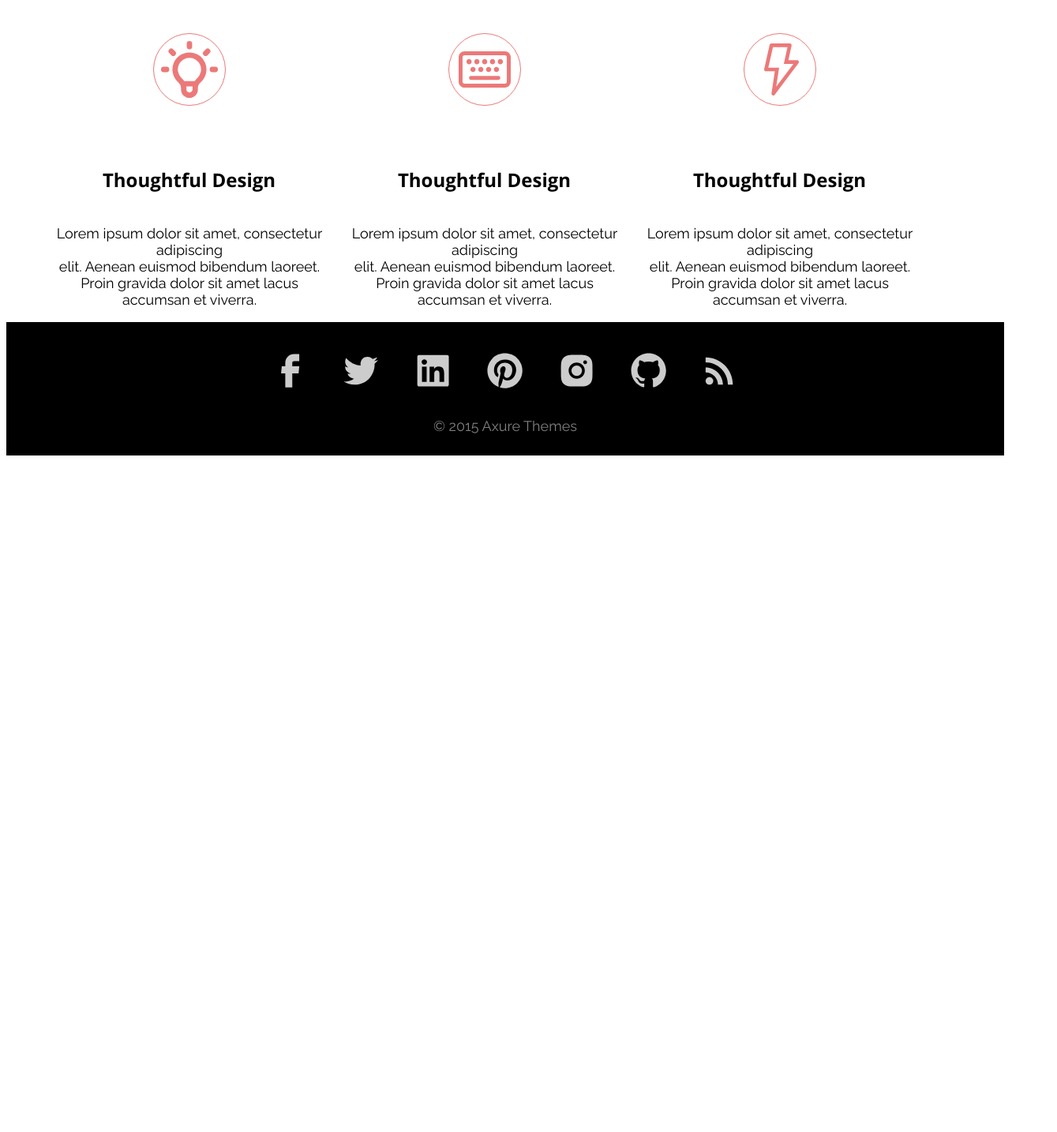
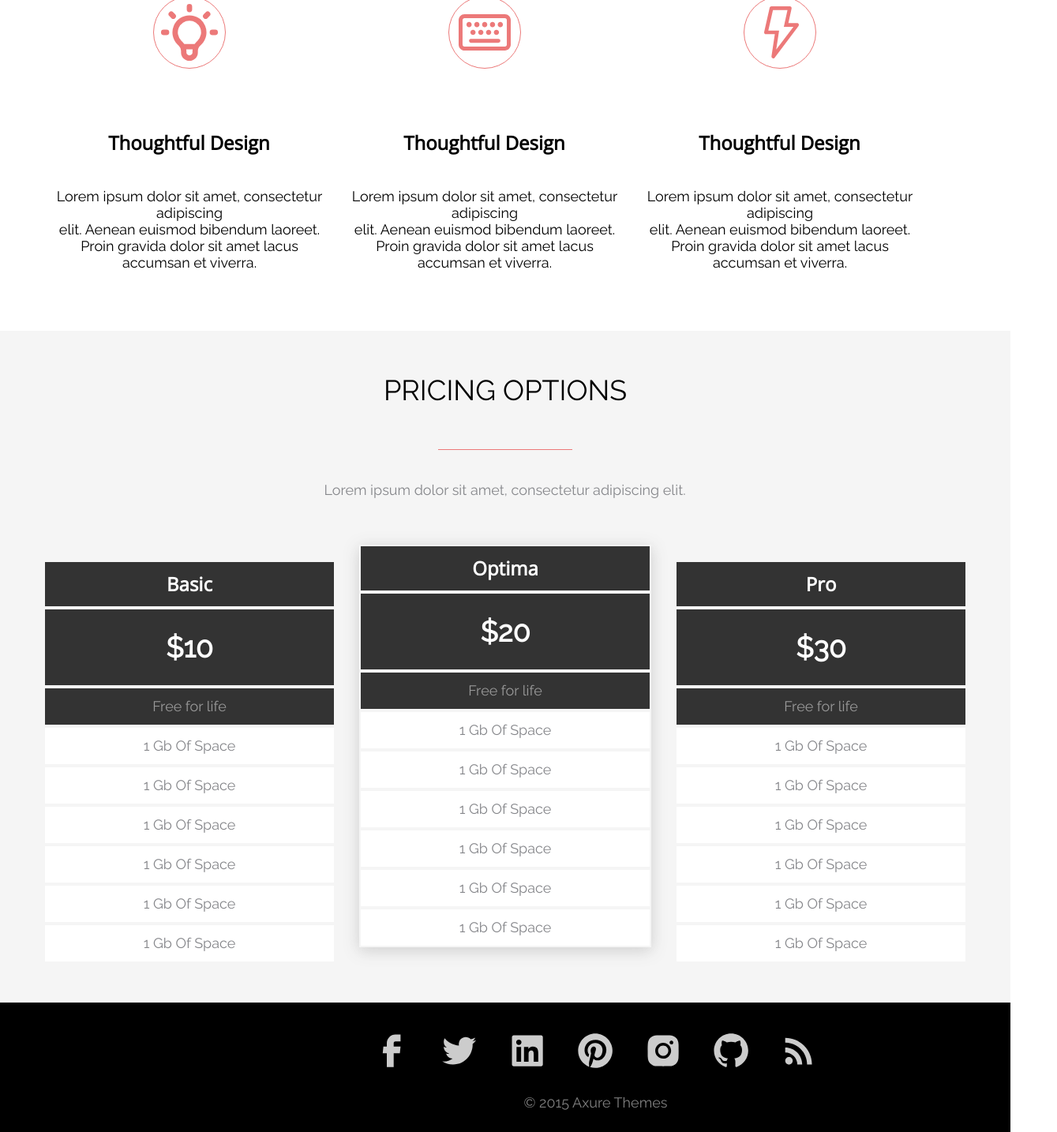
Before and after one commit to pavelzenovich/AXIT, a plain HTML site: page index.html in a window 1280 px wide. Shown: the part 914-2348 px from the top of the page at 79% size, 1339 px wide, since content can reach past the window. Before the commit the page ends 1499 px from the top, so only its background shows below. Drawn offline with nearby package versions, Linux system fonts and the light colour scheme.

Commit message:
add style__pricing

```diff
--- a/index.html
+++ b/index.html
@@ -8,7 +8,8 @@
     <link rel="stylesheet" href="./styles/style__awesome.css">
     <link rel="stylesheet" href="./styles/style__tabs.css">
     <link rel="stylesheet" href="./styles/style__footer.css">
-    <link href="https://fonts.googleapis.com/css2?family=Open+Sans:wght@700&family=Raleway&display=swap" rel="stylesheet">
+    <link rel="stylesheet" href="./styles/style__pricing.css">
+    <link href="https://fonts.googleapis.com/css2?family=Open+Sans&family=Raleway&display=swap" rel="stylesheet">
 </head>
 <body>
     <!-- tab  -->
@@ -66,16 +67,64 @@
         </div>
     </main>
 
+
+    <!-- pricing-->
+    <main class="prisin">
+        <div class="pricing">
+            <div class="pricing-text">
+                <h1 class="pricing-text__title">PRICING OPTIONS</h1>
+                <img class="pricing-text__imgline" src="./images/separator.svg">
+                <p class="pricing-text__subtitle">Lorem ipsum dolor sit amet, consectetur adipiscing elit.</p>
+            </div>
+            <div class="pricing-content">
+                <div class="pricing-content-item-one">
+                    <h4 class="pricing-content-item__one">Basic</h4>
+                    <h3 class="pricing-content-item__two">$10</h3>
+                    <h5 class="pricing-content-item__three">Free for life</h5>
+                    <h5 class="pricing-content-item__four">1 Gb Of Space</h5>
+                    <h5 class="pricing-content-item__five">1 Gb Of Space</h5>
+                    <h5 class="pricing-content-item__six">1 Gb Of Space</h5>
+                    <h5 class="pricing-content-item__seven">1 Gb Of Space</h5>
+                    <h5 class="pricing-content-item__eight">1 Gb Of Space</h5>
+                    <h5 class="pricing-content-item__nine">1 Gb Of Space</h5>
+                </div>
+                <div class="pricing-content-item-two">
+                    <h4 class="pricing-content-item__one">Optima</h4>
+                    <h3 class="pricing-content-item__two">$20</h3>
+                    <h5 class="pricing-content-item__three">Free for life</h5>
+                    <h5 class="pricing-content-item__four">1 Gb Of Space</h5>
+                    <h5 class="pricing-content-item__five">1 Gb Of Space</h5>
+                    <h5 class="pricing-content-item__six">1 Gb Of Space</h5>
+                    <h5 class="pricing-content-item__seven">1 Gb Of Space</h5>
+                    <h5 class="pricing-content-item__eight">1 Gb Of Space</h5>
+                    <h5 class="pricing-content-item__nine">1 Gb Of Space</h5>
+                </div>
+                <div class="pricing-content-item-three">
+                    <h4 class="pricing-content-item__one">Pro</h4>
+                    <h3 class="pricing-content-item__two">$30</h3>
+                    <h5 class="pricing-content-item__three">Free for life</h5>
+                    <h5 class="pricing-content-item__four">1 Gb Of Space</h5>
+                    <h5 class="pricing-content-item__five">1 Gb Of Space</h5>
+                    <h5 class="pricing-content-item__six">1 Gb Of Space</h5>
+                    <h5 class="pricing-content-item__seven">1 Gb Of Space</h5>
+                    <h5 class="pricing-content-item__eight">1 Gb Of Space</h5>
+                    <h5 class="pricing-content-item__nine">1 Gb Of Space</h5>
+                </div>
+            </div>
+        </div>
+    </main>
+
+
     <!--footer-->
     <footer>
         <div class="social">
-            <img class="social__facebook" src="./images/social/facebook.svg">
-            <img class="social__twitter" src="./images/social/twitter.svg">
-            <img class="social__linkedin" src="./images/social/linkedin.svg">
-            <img class="social__pinterest" src="./images/social/pinterest.svg">
-            <img class="social__instagram" src="./images/social/instagram.svg">
-            <img class="social__git" src="./images/social/git.svg">
-            <img class="social__rss" src="./images/social/rss.svg">
+            <img class="social__icon" src="./images/social/facebook.svg">
+            <img class="social__icon" src="./images/social/twitter.svg">
+            <img class="social__icon" src="./images/social/linkedin.svg">
+            <img class="social__icon" src="./images/social/pinterest.svg">
+            <img class="social__icon" src="./images/social/instagram.svg">
+            <img class="social__icon" src="./images/social/git.svg">
+            <img class="social__icon" src="./images/social/rss.svg">
         </div>
         <div class="text">© 2015 Axure Themes</div>
     </footer>
--- a/styles/style__awesome.css
+++ b/styles/style__awesome.css
@@ -35,10 +35,11 @@ main {
     font-size: 18px;
     line-height: 21px;
     color: #86878B;
-    margin: 0px 0px 110px 0px;
+    margin: 0px 0px 71px 0px;
 }
 .awesome-content{
     width: 100%;
+    margin-bottom: 58px;
 }
 .awesome-content-item{
     display:inline-block;
--- a/styles/style__footer.css
+++ b/styles/style__footer.css
@@ -2,28 +2,15 @@ footer{
     width: 100%;
     background-color: #000000;
     margin: 0 auto;
-    text-align: center;
 }
 .social{
+    width: 569.2px;
+    height: 53.2px;
     padding-top: 35px;
-}
-.social__twitter{
-    margin-left: 32.8px;
-}
-.social__linkedin{
-    margin-left: 32.8px;
-}
-.social__pinterest{
-    margin-left: 32.8px;
-}
-.social__instagram{
-    margin-left: 32.8px;
-}
-.social__git{
-    margin-left: 32.8px;
-}
-.social__rss{
-    margin-left: 32.8px;
+    display: flex;
+    justify-content: space-between;
+    margin-left: 470px;
+    margin-right: 470.8px;
 }
 .text{
     width: 1169px;
@@ -38,5 +25,6 @@ footer{
     opacity: 50%;
     padding-top: 27.8px;
     padding-bottom: 27px;
-    margin: 0 auto;
+    margin-left: 170px;
+    margin-right: 171px;
 }
--- /dev/null
+++ b/styles/style__pricing.css
@@ -0,0 +1,206 @@
+.prisin{
+    width: 100%;
+    background-color: #F5F5F5;
+}
+.pricing{
+    width: 1170px;
+    margin: 0 auto;
+}
+.pricing-text__title{
+    width: 1170px;
+    height: 150px;
+    font-family: 'Raleway';
+    font-style: normal;
+    font-weight: 400;
+    font-size: 36px;
+    line-height: 150px;
+    text-align: center;
+    color: black;
+    margin: 50px 0px 0px 0px;
+}
+.pricing-text__imgline {
+    display: block;
+    margin-left: auto;
+    margin-right: auto;
+}
+.pricing-text__subtitle {
+    width: 1169px;
+    height: 21 px;
+    text-align: center;
+    font-family: 'Raleway';
+    font-style: normal;
+    font-weight: 400;
+    font-size: 18px;
+    line-height: 21px;
+    color: #86878B;
+    margin: 40px 0px 0px 0px;
+}
+.pricing-content{
+    display: flex;
+    flex-direction: row;
+    justify-content: space-between;
+    text-align: center;
+}
+.pricing-content-item-one{
+    width: 370px;
+    height: 510px;
+    margin-top: 79px;
+    margin-bottom: 50px;
+}
+.pricing-content-item-two{
+    width: 370px;
+    height: 510px;
+    filter: drop-shadow(0px 4px 10px rgba(51, 51, 51, 0.2));
+    margin-top: 59px;
+}
+.pricing-content-item-three{
+    width: 370px;
+    height: 510px;
+    margin-top: 79px;
+    margin-bottom: 50px;
+}
+.pricing-content-item__one{
+    width: 370px;
+    height: 60px;
+    background-color: #333333;
+    color: white;
+    font-family: 'Open Sans';
+    font-style: normal;
+    font-weight: 700;
+    font-size: 24px;
+    line-height: 60px;
+    align-items: center;
+    text-align: center;
+    text-transform: capitalize;
+    margin: 0 auto;
+    outline: 2px solid #F5F5F5;
+    outline-offset: -2px;
+}
+.pricing-content-item__two{
+    width: 370px;
+    height: 100px;
+    background-color: #333333;
+    color: white;
+    font-family: 'Raleway';
+    font-style: normal;
+    font-weight: 700;
+    font-size: 36px;
+    line-height: 100px;
+    align-items: center;
+    text-align: center;
+    margin: 0 auto;
+    outline: 2px solid #F5F5F5;
+    outline-offset: -2px;
+}
+.pricing-content-item__three{
+    width: 370px;
+    height: 50px;
+    background-color: #333333;
+    color: rgba(255, 255, 255, 0.5);
+    font-family: 'Raleway';
+    font-style: normal;
+    font-weight: 400;
+    font-size: 18px;
+    line-height: 50px;
+    align-items: center;
+    text-align: center;
+    margin: 0 auto;
+    outline: 2px solid #F5F5F5;
+    outline-offset: -2px;
+}
+.pricing-content-item__four{
+    width: 370px;
+    height: 50px;
+    background-color: white;
+    color: #86878B;
+    font-family: 'Raleway';
+    font-style: normal;
+    font-weight: 400;
+    font-size: 18px;
+    line-height: 50px;
+    align-items: center;
+    text-align: center;
+    margin: 0 auto;
+    outline: 2px solid #F5F5F5;
+    outline-offset: -2px;
+}
+.pricing-content-item__five{
+    width: 370px;
+    height: 50px;
+    background-color: white;
+    color: #86878B;
+    font-family: 'Raleway';
+    font-style: normal;
+    font-weight: 400;
+    font-size: 18px;
+    line-height: 50px;
+    align-items: center;
+    text-align: center;
+    margin: 0 auto;
+    outline: 2px solid #F5F5F5;
+    outline-offset: -2px;
+}
+.pricing-content-item__six{
+    width: 370px;
+    height: 50px;
+    background-color: white;
+    color: #86878B;
+    font-family: 'Raleway';
+    font-style: normal;
+    font-weight: 400;
+    font-size: 18px;
+    line-height: 50px;
+    align-items: center;
+    text-align: center;
+    margin: 0 auto;
+    outline: 2px solid #F5F5F5;
+    outline-offset: -2px;
+}
+.pricing-content-item__seven{
+    width: 370px;
+    height: 50px;
+    background-color: white;
+    color: #86878B;
+    font-family: 'Raleway';
+    font-style: normal;
+    font-weight: 400;
+    font-size: 18px;
+    line-height: 50px;
+    align-items: center;
+    text-align: center;
+    margin: 0 auto;
+    outline: 2px solid #F5F5F5;
+    outline-offset: -2px;
+}
+.pricing-content-item__eight{
+    width: 370px;
+    height: 50px;
+    background-color: white;
+    color: #86878B;
+    font-family: 'Raleway';
+    font-style: normal;
+    font-weight: 400;
+    font-size: 18px;
+    line-height: 50px;
+    align-items: center;
+    text-align: center;
+    margin: 0 auto;
+    outline: 2px solid #F5F5F5;
+    outline-offset: -2px;
+}
+.pricing-content-item__nine{
+    width: 370px;
+    height: 50px;
+    background-color: white;
+    color: #86878B;
+    font-family: 'Raleway';
+    font-style: normal;
+    font-weight: 400;
+    font-size: 18px;
+    line-height: 50px;
+    align-items: center;
+    text-align: center;
+    margin: 0 auto;
+    outline: 2px solid #F5F5F5;
+    outline-offset: -2px;
+}
--- a/styles/style__tabs.css
+++ b/styles/style__tabs.css
@@ -1,3 +1,6 @@
+body {
+    margin: 0;
+}
 main {
     width: 100%;
 }
@@ -14,6 +17,7 @@ main {
     font-weight: 400;
     font-size: 14px;
     line-height: 19px;
+    color: #333333;
     display: inline-block;
     min-height: 34px;
     display: table-cell;
@@ -21,6 +25,7 @@ main {
     border-top: 1px solid #C6CBCD;
     border-left: 1px solid #C6CBCD;
     border-right: 1px solid #C6CBCD;
+    border-radius: 5px 5px 0px 0px;
 }
 .container-tab__head-two {
     width: 184px;
```
Also changed, not shown: images/separator_yel.svg (added), 1 other file.
